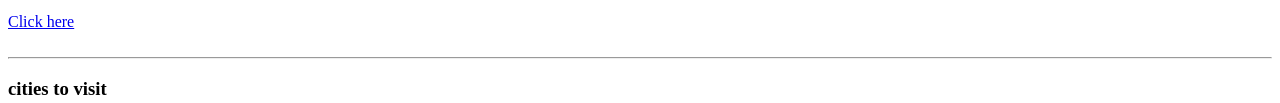
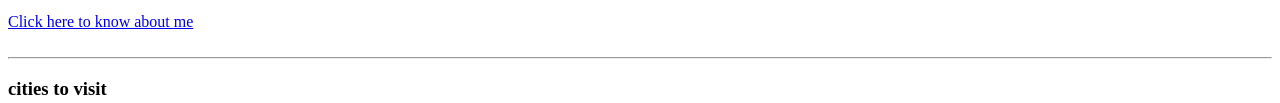
Before and after one commit to 44-563-Web-Apps-F22/44563-webapps-assignment-3-ShrinidhiYadavally, a plain HTML site: page index.html in a window 1280 px wide. Shown: the part 573-676 px from the top of the page. Drawn offline with Linux system fonts and the light colour scheme.

Commit message:
Update index.html

```diff
--- a/index.html
+++ b/index.html
@@ -42,7 +42,7 @@ nearest airport is<b>New York Skyports Seaplane Base airport.</b>
   <li>Brooklyn Bridge.</li>
 </ul>
 
-<a href="aboutme.html">Click here</a>
+<a href="aboutme.html">Click here to know about me</a>
 <br><br>
   <hr>
 
```
